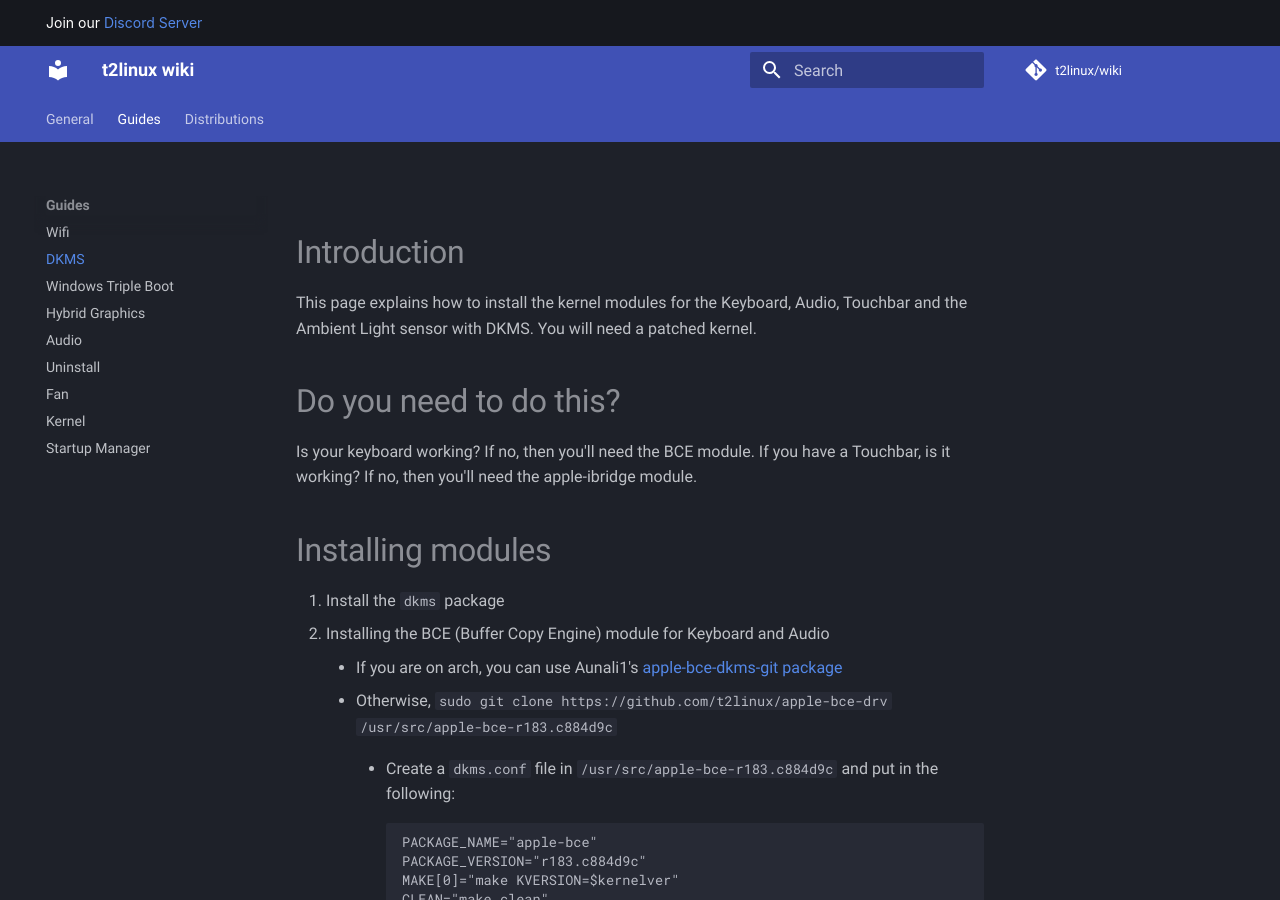
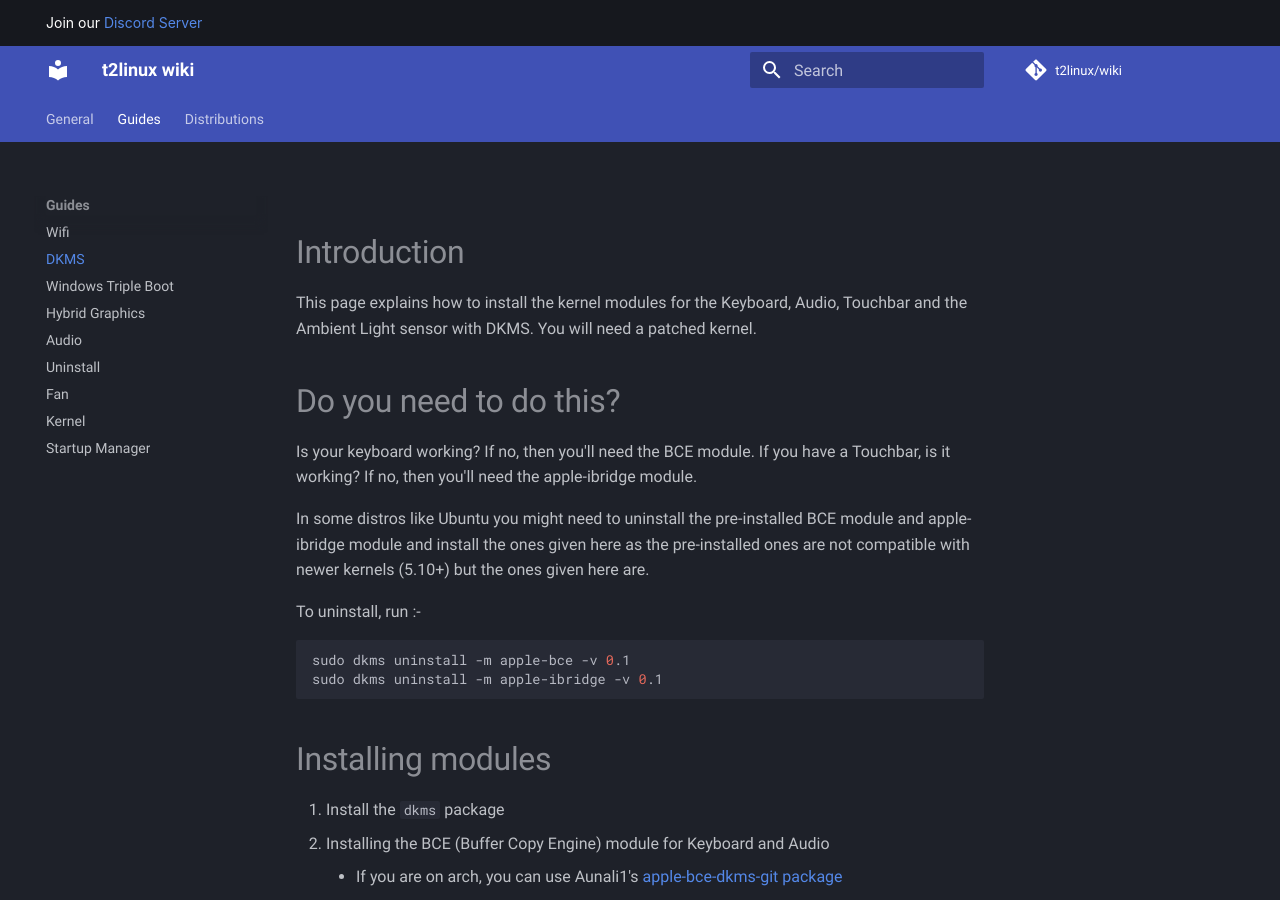
Before and after one commit to t2linux/wiki, an MkDocs documentation site: the page built from docs/guides/dkms.md, in a window 1280 px wide and 900 px high. Built offline with MkDocs 1.6.1 and Material for MkDocs 9.7.7, drawn with Linux system fonts in a browser that asks for light colours; comment, search, counter and statistics services are not loaded.

Commit message:
Update dkms.md

````diff
--- a/docs/guides/dkms.md
+++ b/docs/guides/dkms.md
@@ -6,6 +6,15 @@ This page explains how to install the kernel modules for the Keyboard, Audio, To
 
 Is your keyboard working? If no, then you'll need the BCE module.
 If you have a Touchbar, is it working? If no, then you'll need the apple-ibridge module.
+
+In some distros like Ubuntu you might need to uninstall the pre-installed BCE module and apple-ibridge module and install the ones given here as the pre-installed ones are not compatible with newer kernels (5.10+) but the ones given here are.
+
+To uninstall, run :-
+
+```sh
+sudo dkms uninstall -m apple-bce -v 0.1
+sudo dkms uninstall -m apple-ibridge -v 0.1
+```
 
 # Installing modules
 
````
